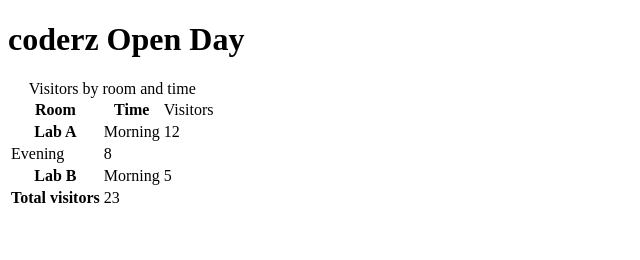
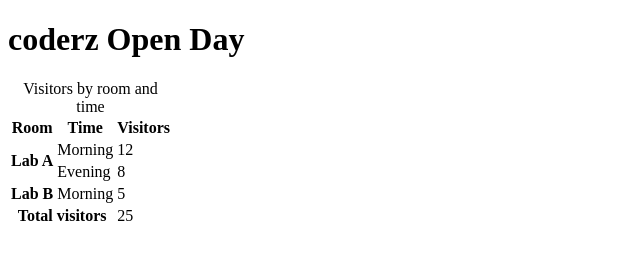
Before and after one commit to abdalmgeedalsharabati-star/open-day, a plain HTML site: page index.html in a window 1280 px wide. Shown: the whole page, without its empty margins (0-640 px from the left). Drawn offline with Linux system fonts and the light colour scheme.

Commit message:
Fix open day table structure, totals, and add answers

```diff
--- a/index.html
+++ b/index.html
@@ -12,12 +12,12 @@
 <tr>
 <th scope="col">Room</th>
 <th scope="col">Time</th>
-<td>Visitors</td>
+<th scope="col">Visitors</th>
 </tr>
 </thead>
 <tbody>
 <tr>
-<th scope="rowgroup" rowspan="1">Lab A</th>
+<th scope="rowgroup" rowspan="2">Lab A</th>
 <td>Morning</td><td>12</td>
 </tr>
 <tr><td>Evening</td><td>8</td></tr>
@@ -29,7 +29,7 @@
 </tr>
 </tbody>
 <tfoot>
-<tr><th scope="row">Total visitors</th><td>23</td></tr>
+<tr><th scope="row" colspan="2">Total visitors</th><td>25</td></tr>
 </tfoot>
 </table>
 </body>
```
Also changed, not shown: answers.txt (added).
